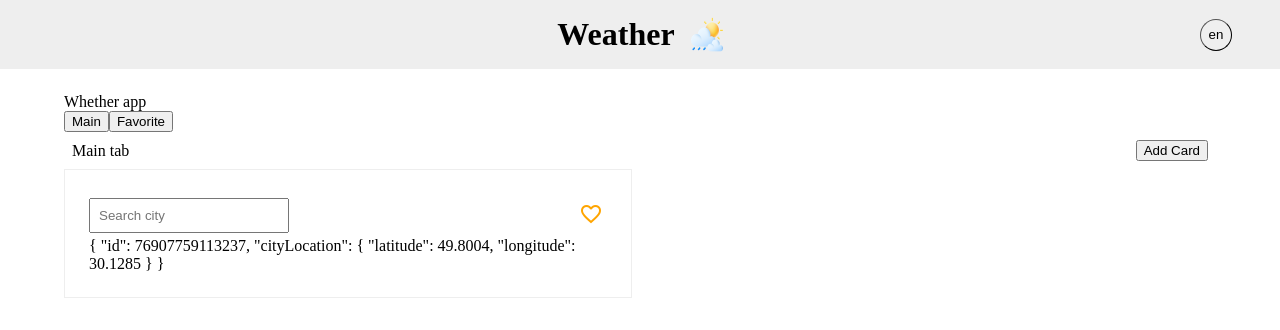
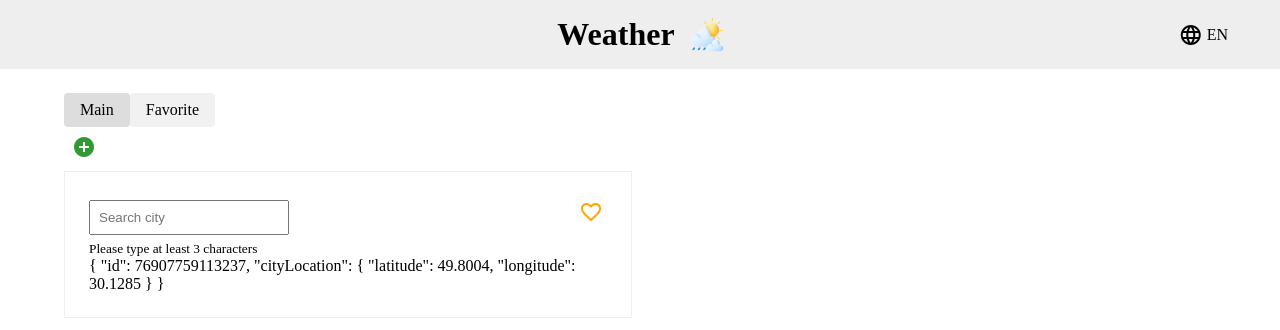
Before and after one commit to DenysSlobodianyk1996/weather-app, a Vue app: page / in a window 1280 px wide. Shown: the top 330 px of the page. Built offline with nearby package versions, Linux system fonts and the light colour scheme.

Commit message:
feat: fix styles lang toggle, wheather-feature tabs, add card; debounce search

```diff
--- a/src/components/layout/Header.vue
+++ b/src/components/layout/Header.vue
@@ -3,7 +3,10 @@
     <ContentContainer>
       <h1>{{ t('app.title') }}</h1>
       <img :src="logoSrc" alt="Logo">
-      <button id="change-language" :title="t('app.toggleLanguage')" @click="changeLanguage">{{ locale }}</button>
+      <button id="change-language" :title="t('app.toggleLanguage')" @click="changeLanguage">
+        <span class="material-icons">language</span>
+        <span>{{ locale?.toLocaleUpperCase() }}</span>
+      </button>
     </ContentContainer>
   </header>
 </template>
@@ -46,16 +49,21 @@
     }
 
     button[id="change-language"] {
+      all: unset;
+      display: flex;
+      align-items: center;
+      gap: 4px;
       position: absolute;
       right: 8px;
       top: 50%;
+      padding: 4px;
+      border-radius: 4px;
       transform: translateY(-50%);
       cursor: pointer;
-      width: 32px;
-      height: 32px;
-      padding: 0;
-      border-radius: 50%;
-      border-width: 1px;
+
+      &:hover {
+        background-color: #ddd;
+      }
     }
   }
 </style>
--- a/src/features/weather/WeatherFeature.vue
+++ b/src/features/weather/WeatherFeature.vue
@@ -1,10 +1,17 @@
 <template>
-  <div class="whether-page">
-    <p>Whether app</p>
-    <div>
-        <button @click="setTabMode('main')">Main</button>
-        <button @click="setTabMode('favorite')">Favorite</button>
-    </div>
+  <div class="wheather-feature">
+    <div class="wheather-feature__tabs">
+      <button
+        :class="{
+          active: weatherTabMode === 'main'
+        }"
+        @click="setTabMode('main')">Main</button>
+      <button
+        :class="{
+          active: weatherTabMode === 'favorite'
+        }"
+        @click="setTabMode('favorite')">Favorite</button>
+   </div>
 
     <template v-if="weatherTabMode === 'main'">
       <MainWeatherTab
@@ -118,12 +125,24 @@
   )
 </script>
 
-<style scoped>
-  .whether-page {
+<style lang="scss" scoped>
+  .wheather-feature {
     display: flex;
     flex-direction: column;
     padding: 24px;
     max-width: 100%;
+
+    &__tabs {
+      button {
+        all: unset;
+        border-radius: 4px;
+        cursor: pointer;
+        padding: 8px 16px;
+        background: rgba($color: #ddd, $alpha: .4);
+        &.active {
+          background: #ddd;
+        }
+      }
+    }
   }
-
 </style>
--- a/src/features/weather/components/CityCard.vue
+++ b/src/features/weather/components/CityCard.vue
@@ -116,6 +116,7 @@
     &__toolbar {
       display: flex;
       justify-content: space-between;
+      align-items: flex-start;
       gap: 8px;
       flex-wrap: wrap;
 
@@ -123,27 +124,26 @@
         display: flex;
         align-items: center;
         gap: 4px;
-      }
-    }
 
-    &__favorite,
-    &__delete {
+        button {
+          all: unset;
+          cursor: pointer;
           display: flex;
           align-items: center;
-      all: unset;
-      cursor: pointer;
           border-radius: 4px;
           padding: 4px;
           &:hover {
             background-color: rgba($color: #eee, $alpha: .8);
           }
         }
+      }
+    }
 
     &__favorite {
-      color: orange;
+      color: orange !important;
     }
     &__delete {
-      color: red;
+      color: red !important;
     }
   }
 </style>
--- a/src/features/weather/components/FavoriteWeatherTab.vue
+++ b/src/features/weather/components/FavoriteWeatherTab.vue
@@ -1,7 +1,4 @@
 <template>
-  <div class="tab-toolbar">
-    <p>Favorite tab</p>
-  </div>
   <div class="tab-cards">
     <template v-for="cityCard in favoriteCityCards" :key="cityCard.id">
       <CityCard
@@ -11,7 +8,7 @@
       />
     </template>
     <template v-if="favoriteCityCards.length === 0">
-      No Favorites
+      <p class="no-data">No Favorites</p>
     </template>
   </div>
 </template>
--- a/src/features/weather/components/MainWeatherTab.vue
+++ b/src/features/weather/components/MainWeatherTab.vue
@@ -1,7 +1,8 @@
 <template>
   <div class="tab-toolbar">
-    <p>Main tab</p>
-    <button @click="emit('add')">Add Card</button>
+    <button class="add-action" @click="emit('add')">
+      <span class="material-icons">add_circle</span>
+    </button>
   </div>
   <div class="tab-cards">
     <template v-for="cityCard in cityCards" :key="cityCard.id">
@@ -35,4 +36,13 @@
 
 <style lang="scss" scoped>
   @use './shared-tab-styles.scss';
+
+  .add-action {
+    all: unset;
+    color: rgba($color: green, $alpha: .8);
+    cursor: pointer;
+    &:hover {
+      color: green;
+    }
+  }
 </style>
--- a/src/features/weather/components/SearchCity.vue
+++ b/src/features/weather/components/SearchCity.vue
@@ -1,5 +1,6 @@
 <template>
   <div ref="searchCityBoxRef" class="search-city">
+    <div class="input-wrapper">
       <input
         id="search-input"
         placeholder="Search city"
@@ -7,15 +8,22 @@
         type="text"
         @focus="citySearchFocused = true"
         v-model="citySearchText" />
+      <small>Please type at least {{ MIN_SEARCH_CHARACTERS }} characters</small>
+    </div>
     <template v-if="searchResultsVisible">
       <ul class="search-city__results">
+        <template v-if="citySearchLoading">
+          <li class="loading">Loading...</li>
+        </template>
+        <template v-else-if="!citiesSearchResult.length">
+          <li class="no-results">No results found</li>
+        </template>
+        <template v-else>
           <template v-for="proposedCity in citiesSearchResult" :key="proposedCity.place_id">
             <li class="result-item" @click.prevent="emit('select', proposedCity); citySearchText = ''">
               {{ proposedCity.cityLabel }}
             </li>
           </template>
-        <template v-if="!citiesSearchResult.length">
-          <li class="no-results">No results found</li>
         </template>
       </ul>
     </template>
@@ -24,7 +32,7 @@
 
 <script setup lang="ts">
   import { computed, ref, useTemplateRef, watch } from 'vue';
-  import { useClickOutside } from '@/utils';
+  import { debounce, useClickOutside } from '@/utils';
   import type { SearchCitiesRequest, SearchCityModel } from '@/models';
   import { GeoapifyApiService } from '@/services';
   import { MIN_SEARCH_CHARACTERS } from '@/static';
@@ -33,6 +41,7 @@
   const { locale } = useI18n();
 
   const citySearchText = ref('');
+  const citySearchLoading = ref(false);
   const citySearchFocused = ref(false);
   const citiesSearchResult = ref<SearchCityModel[]>([]);
 
@@ -47,15 +56,18 @@
   });
 
   const searchResultsVisible = computed(() => {
-    return citySearchFocused.value && citySearchText.value?.length > MIN_SEARCH_CHARACTERS;
+    return citySearchFocused.value && citySearchText.value?.length >= MIN_SEARCH_CHARACTERS;
   });
 
-  function loadCitiesBySearch(request: SearchCitiesRequest) {
+  const loadCitiesBySearch = debounce((request: SearchCitiesRequest) => {
     GeoapifyApiService.searchCities(request)
       .then(cities => {
-        citiesSearchResult.value = cities
+        citiesSearchResult.value = cities;
       })
-  }
+      .finally(() => {
+        citySearchLoading.value = false;
+      })
+  }, 500);
 
   // Search city
    watch(
@@ -70,9 +82,11 @@
     lastCitySearchText => {
       if(lastCitySearchText?.length < MIN_SEARCH_CHARACTERS) {
         citiesSearchResult.value = [];
+        citySearchLoading.value = false;
         return;
       }
 
+      citySearchLoading.value = true;
       loadCitiesBySearch({
         search: lastCitySearchText,
         locale: locale.value
@@ -91,11 +105,17 @@
     max-width: 200px;
     width: 100%;
 
-    input {
+    .input-wrapper {
+      display: flex;
+      flex-direction: column;
+      gap: 2px;
+      width: 100%;
+      input[id="search-input"] {
         padding: 8px;
         margin: 4px 0;
-      width: 100%;
       }
+    }
+
     &__results {
       position: absolute;
       top: 100%;
@@ -106,9 +126,11 @@
       width: 100%;
       border-radius: 8px;
       list-style: none;
-      margin: 0;
+      margin-top: 2px;
       padding: 0;
+      z-index: 2;
 
+      .loading,
       .no-results,
       .result-item {
         padding: 8px;
--- a/src/features/weather/components/shared-tab-styles.scss
+++ b/src/features/weather/components/shared-tab-styles.scss
@@ -1,6 +1,6 @@
   .tab-toolbar {
     display: flex;
-    justify-content: space-between;
+    justify-content: flex-start;
     align-items: center;
     padding: 8px;
   }
@@ -10,6 +10,11 @@
     flex-wrap: wrap;
     width: 100%;
     gap: 16px;
+
+    .no-data {
+      padding: 16px;
+    }
+
     .city-card {
       width: calc(50% - 8px);
       box-sizing: border-box;
--- a/src/static/city-cards.ts
+++ b/src/static/city-cards.ts
@@ -1,2 +1,2 @@
 export const MAX_CITY_CARDS_AMOUNT = 5;
-export const MIN_SEARCH_CHARACTERS = 2;
+export const MIN_SEARCH_CHARACTERS = 3;
--- /dev/null
+++ b/src/utils/debounce.ts
@@ -0,0 +1,14 @@
+export function debounce<T extends (...args: any[]) => void>(
+  fn: T,
+  delay = 300
+) {
+  let timeout: ReturnType<typeof setTimeout>
+
+  return (...args: Parameters<T>) => {
+    clearTimeout(timeout)
+
+    timeout = setTimeout(() => {
+      fn(...args)
+    }, delay)
+  }
+}
--- a/src/utils/index.ts
+++ b/src/utils/index.ts
@@ -1,3 +1,4 @@
 export * from './click-outside'
+export * from './debounce'
 export * from './generate-id'
 export * from './unique-by-props'
```
Lines whose indentation alone changed are shown as unchanged.
